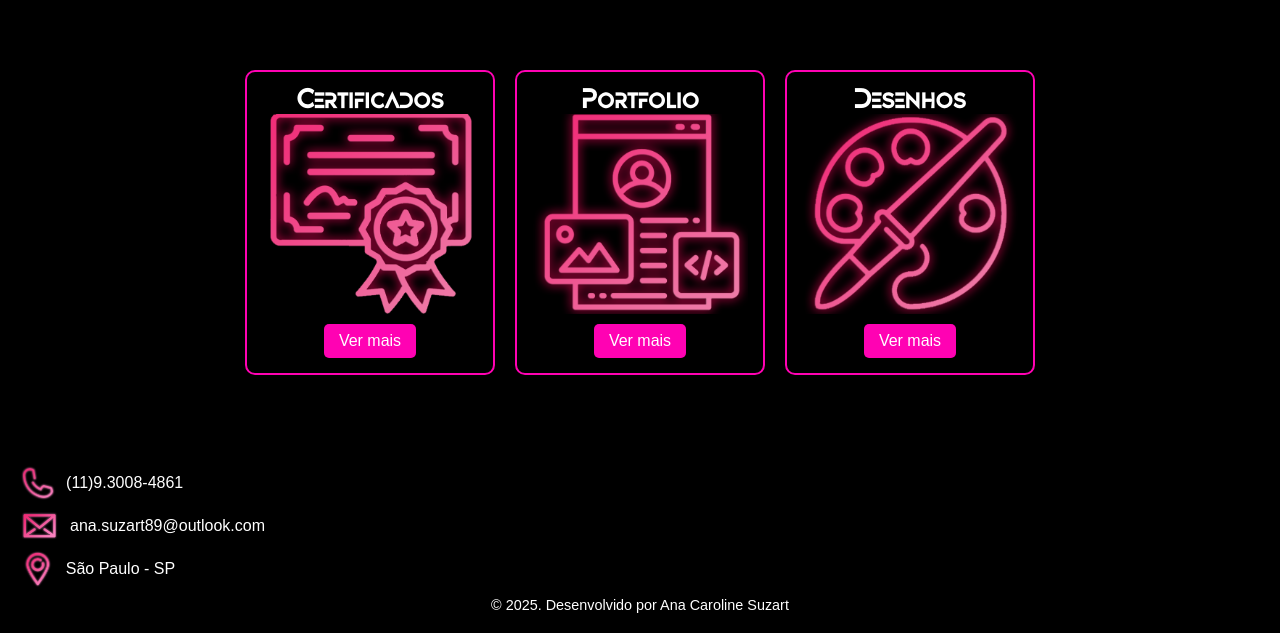
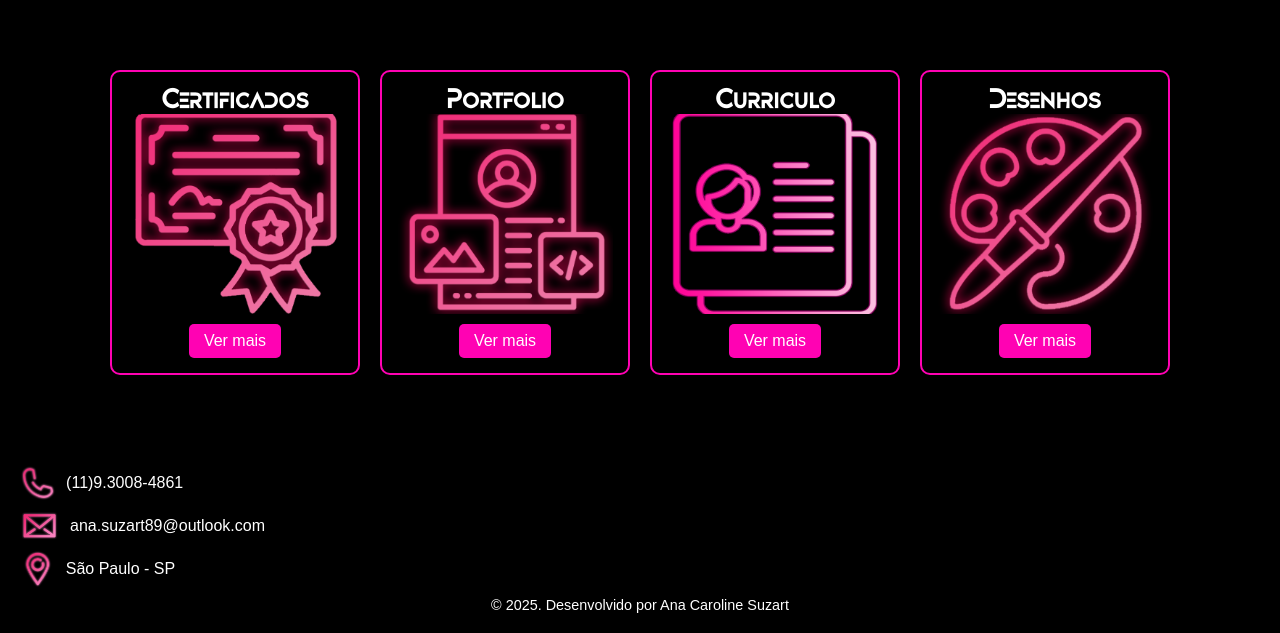
Before and after one commit to anasuzart89/projeto-Curriculo-Ana-Caroline, a plain HTML site: page index.html in a window 1280 px wide. Shown: the part 1395-2028 px from the top of the page. Drawn offline with Linux system fonts and the light colour scheme; a web font is replaced by a local one.

Commit message:
novo caminho para pagina curriculo
novo botão para pagina currículo.

```diff
--- a/index.html
+++ b/index.html
@@ -79,7 +79,14 @@
                 </div>
                 <a href="Portifólio.html" class="btn">Ver mais</a>
             </div>
-
+            <div class="card">
+                <h3>Curriculo</h3>
+                <div class="img_container">
+                    <img src="imagem/curriculo.png" alt="Curriculo">
+                    <p class="textinho">Um pouco sobre meu perfil profissional!</p>
+                </div>
+                <a href="Curriculo.html" class="btn">Ver mais</a>
+            </div>
             <div class="card">
                 <h3>Desenhos</h3>
                 <div class="img_container">
```
Also changed, not shown: imagem/curriculo.png (added).
